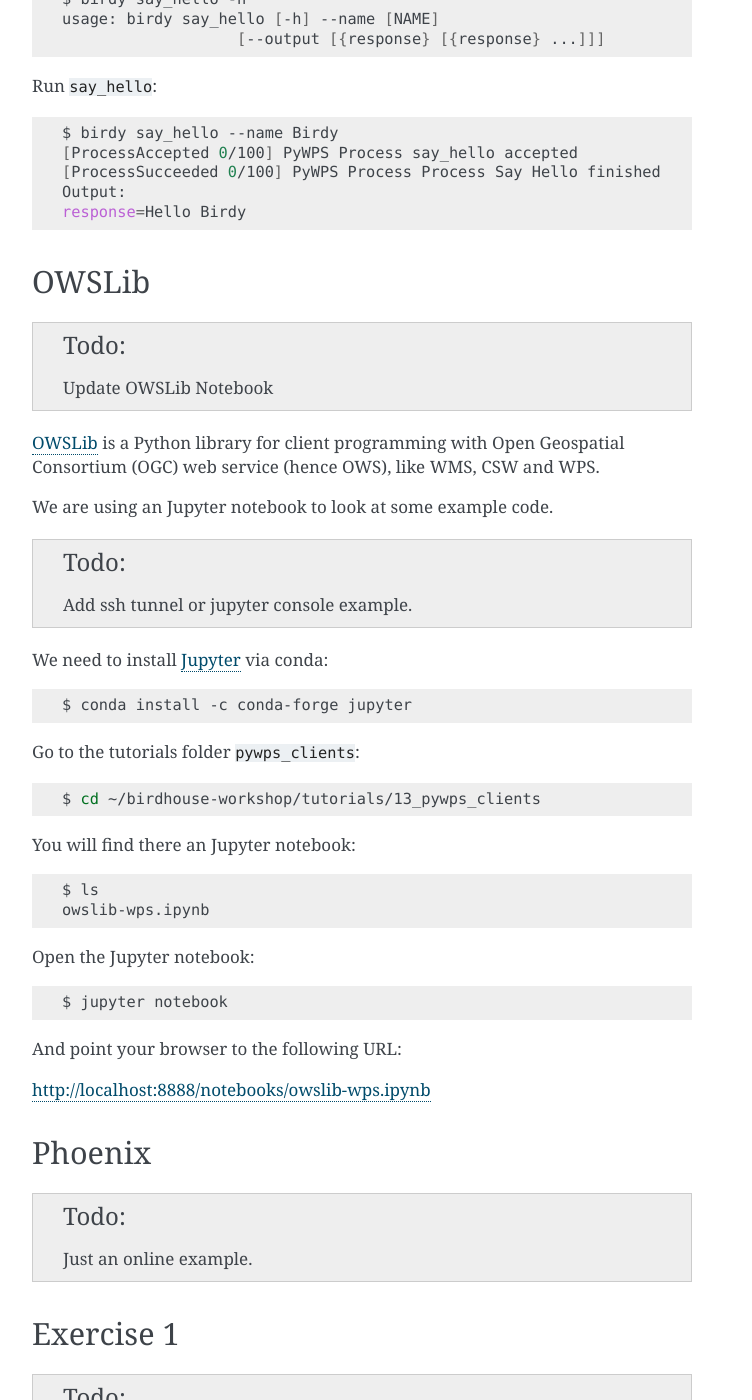
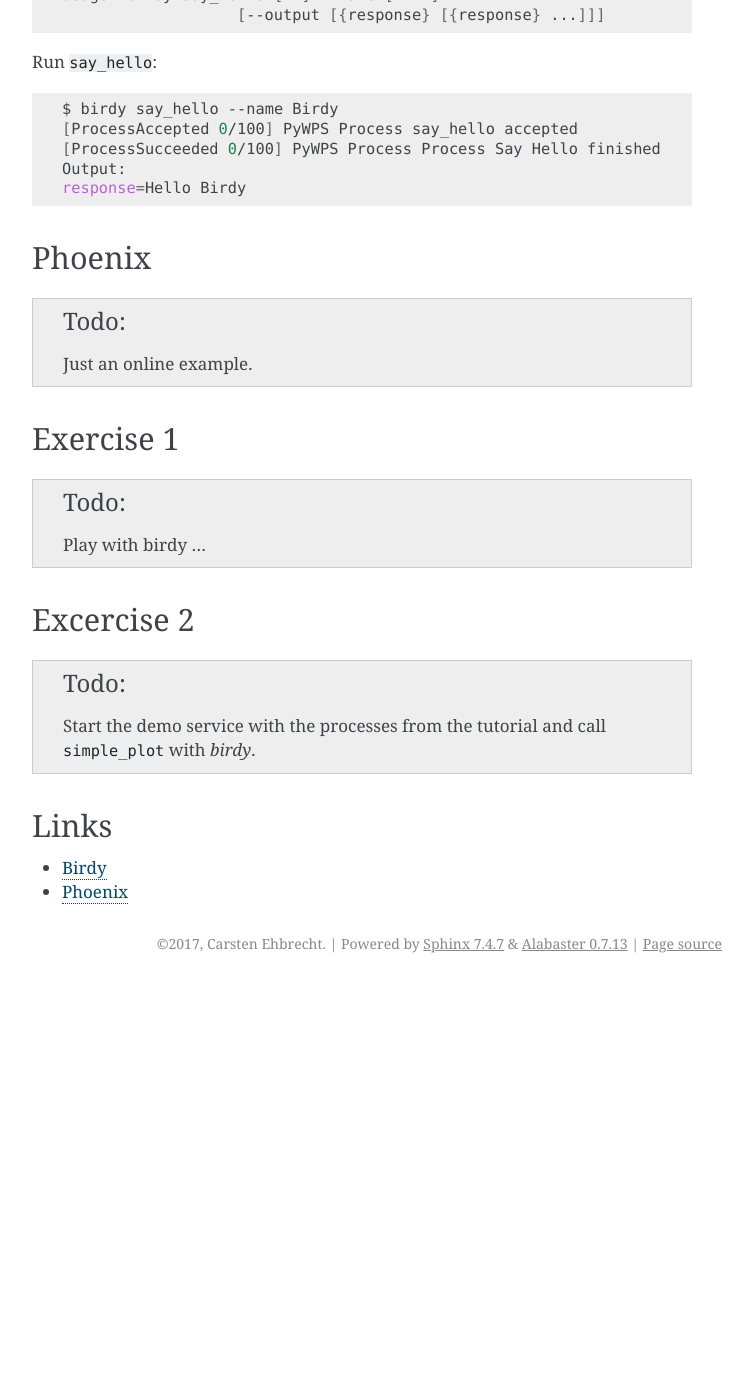
Before and after one commit to bird-house/birdhouse-workshop, a Sphinx documentation site: the page built from docs/source/pywps/clients.rst, in a window 1280 px wide and 1400 px high, scrolled down 1556 px. Shown: the whole window, without its empty margins (388-1140 px from the left). Built offline with Sphinx 7.4.7, drawn with Linux system fonts in a browser that asks for light colours; after the commit the page ends 2539 px from its top, so only the background shows below that; some of the changed text lies outside the part shown.

Commit message:
moved owslib to advanced

```diff
--- a/docs/source/advanced.rst
+++ b/docs/source/advanced.rst
@@ -8,6 +8,7 @@
 .. toctree::
    :maxdepth: 2
 
+   advanced/owslib
    advanced/esgf
 ..   advanced/opendap
    advanced/twitcher
--- a/docs/source/pywps/clients.rst
+++ b/docs/source/pywps/clients.rst
@@ -21,13 +21,12 @@
 
 Objectives:
 
-* You will learn how to use a WPS client.
-* You will learn to use Jupyter Notebooks.
+* You will learn how to use WPS clients.
 
 Birdy
 -----
 
-`Birdy <http://birdy.readthedocs.io/en/latest/>`_ is a command-line client for Web Processing Services.
+`Birdy`_ is a command-line client for Web Processing Services.
 
 Install it via conda:
 
@@ -90,51 +89,6 @@
     Output:
     response=Hello Birdy
 
-
-OWSLib
-------
-
-.. todo::
-  Update OWSLib Notebook
-
-`OWSLib <https://geopython.github.io/OWSLib/>`_ is a Python library for client programming
-with Open Geospatial Consortium (OGC) web service (hence OWS), like WMS, CSW and WPS.
-
-We are using an Jupyter notebook to look at some example code.
-
-.. todo::
-  Add ssh tunnel or jupyter console example.
-
-We need to install `Jupyter <https://jupyter.org/>`_ via conda:
-
-.. code-block:: bash
-
-   $ conda install -c conda-forge jupyter
-
-Go to the tutorials folder ``pywps_clients``:
-
-.. code-block:: bash
-
-    $ cd ~/birdhouse-workshop/tutorials/13_pywps_clients
-
-You will find there an Jupyter notebook:
-
-.. code-block:: bash
-
-    $ ls
-    owslib-wps.ipynb
-
-Open the Jupyter notebook:
-
-.. code-block:: bash
-
-   $ jupyter notebook
-
-And point your browser to the following URL:
-
-http://localhost:8888/notebooks/owslib-wps.ipynb
-
-
 Phoenix
 -------
 
@@ -160,5 +114,8 @@
 Links
 -----
 
-* https://try.jupyter.org/
-* https://nbviewer.jupyter.org/
+* `Birdy`_
+* `Phoenix`_
+
+.. _Birdy: http://birdy.readthedocs.io/en/latest/
+.. _Phoenix: http://pyramid-phoenix.readthedocs.io/en/latest/
```
Also changed, not shown: docs/source/advanced/owslib.rst (added, +50 -0 lines).
